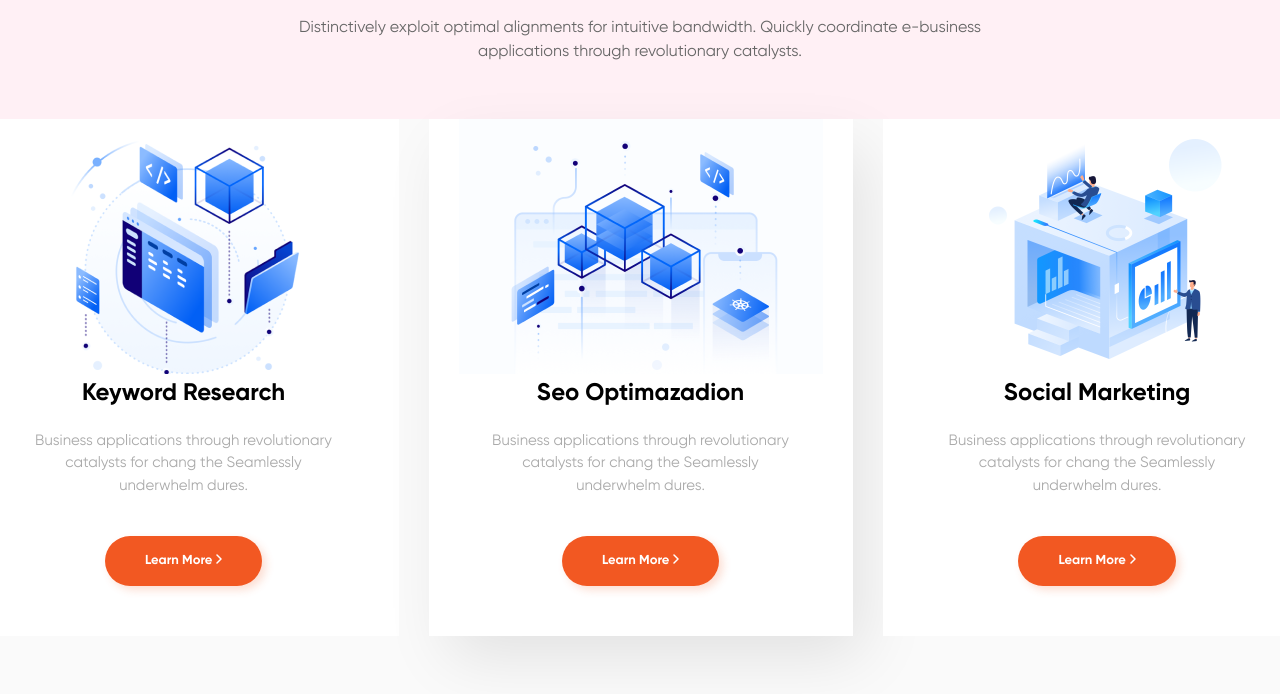
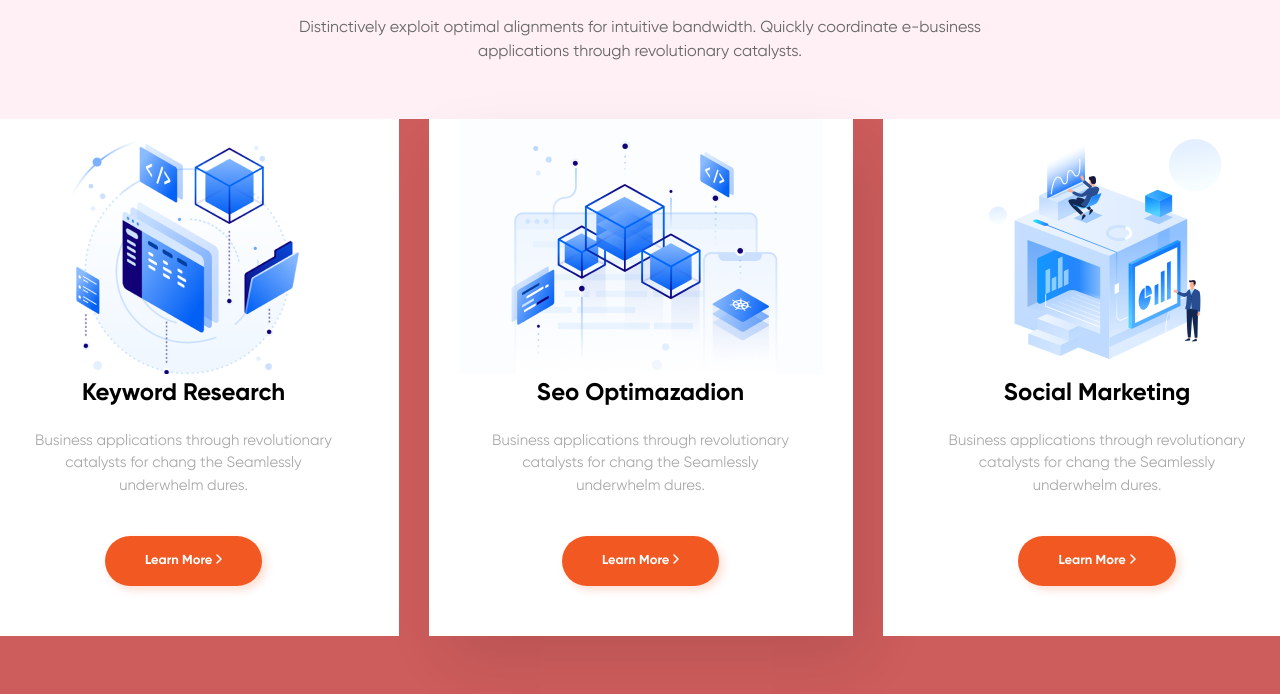
Before and after one commit to EvgeniiaTogochakova/Project_html_css, a plain HTML site: page index.html in a window 1280 px wide. Shown: the part 652-1346 px from the top of the page. Drawn offline with Linux system fonts and the light colour scheme.

Commit message:
Changed color in advantages to indianred

```diff
--- a/style.css
+++ b/style.css
@@ -92,7 +92,7 @@ a {
     display: flex;
     justify-content: center;
     gap: 30px;
-    background: #FAFAFA;
+    background: indianred;
     padding-bottom: 100px;
 }
 
```
